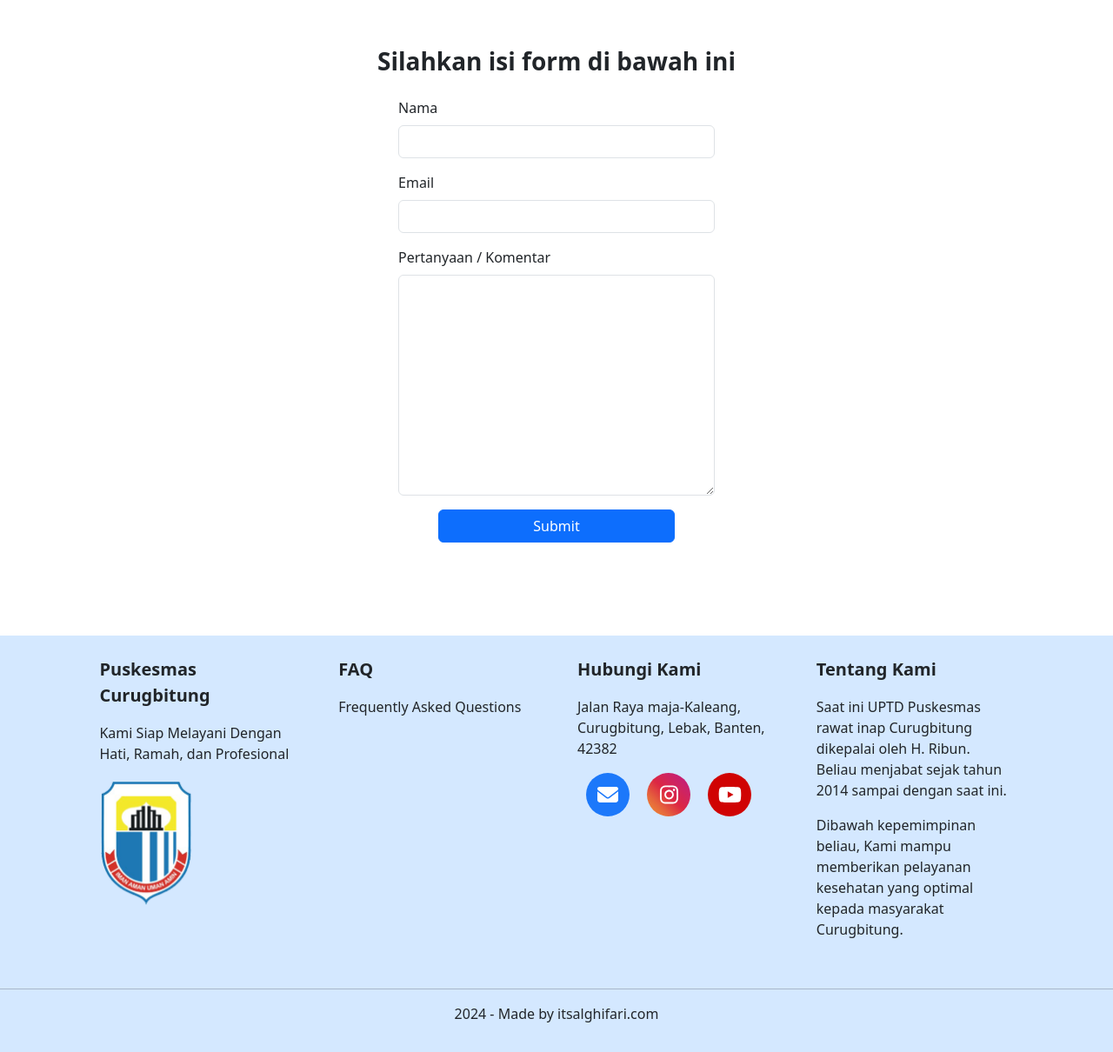
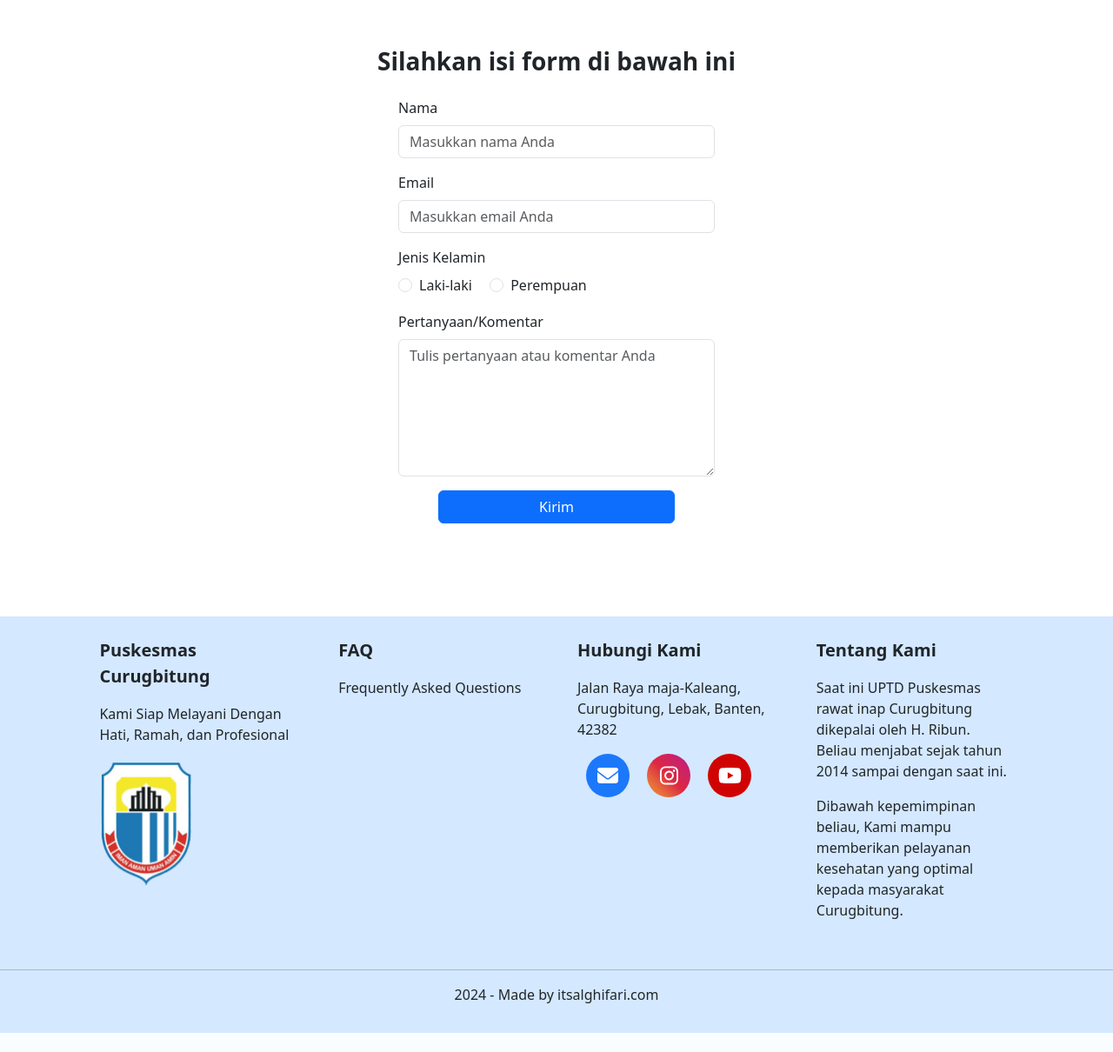
Before and after one commit to flexedosp/laravel-puskes-cb, a Laravel app: page /kontak in a window 1280 px wide. Shown: the part 805-2015 px from the top of the page at 87% size. After the commit the page ends 1993 px from the top, so only its background shows below. Run offline with Laravel 12, Linux system fonts and the light colour scheme; a map, chart or similar area stays blank.

Commit message:
Redesign Kontak Page

```diff
--- a/public/css/styles.css
+++ b/public/css/styles.css
@@ -274,6 +274,11 @@ body {
 .container-padding {
     padding: 3cm 4cm 2cm 4cm;
 }
+
+.vertical-divider {
+    border-left: 1px solid #ccc;
+    height: 100%;
+  }
 /* END Form Kontak */
 
 /* BEGIN Layanan */
@@ -545,6 +550,14 @@ body {
         width: 350px;
         height: 500px;
     }
+
+
+      .vertical-divider {
+        border-top: 1px solid #ccc;
+        width: 100%;
+        margin-top: 1rem;
+        margin-bottom: 1rem;
+      }
     /* END Form Kontak */
 
     /* BEGIN Layanan */
--- a/resources/views/guests/kontak.blade.php
+++ b/resources/views/guests/kontak.blade.php
@@ -3,28 +3,59 @@
 @section('container')
     <section class="vw-100 h-auto">
         <div class="d-flex flex-wrap justify-content-center container-padding w-100">
-    <div class="m-3">
+            <div id="gMapsLokasi" class="m-3">
                 <h3 class="fw-bold">Lokasi</h3>
-      <iframe id="gMapsKontak" src="https://www.google.com/maps/embed?pb=!1m18!1m12!1m3!1d991.1473597056831!2d106.41285812856961!3d-6.44672556697024!2m3!1f0!2f0!3f0!3m2!1i1024!2i768!4f13.1!3m3!1m2!1s0x2e420ced9a5111ff%3A0x84d5f4c6d305c0f4!2sPuskesmas%20Curugbitung!5e0!3m2!1sid!2sid!4v1718815209753!5m2!1sid!2sid"  allowfullscreen="" loading="lazy" referrerpolicy="no-referrer-when-downgrade"></iframe>
+                <iframe id="gMapsKontak"
+                    src="https://www.google.com/maps/embed?pb=!1m18!1m12!1m3!1d991.1473597056831!2d106.41285812856961!3d-6.44672556697024!2m3!1f0!2f0!3f0!3m2!1i1024!2i768!4f13.1!3m3!1m2!1s0x2e420ced9a5111ff%3A0x84d5f4c6d305c0f4!2sPuskesmas%20Curugbitung!5e0!3m2!1sid!2sid!4v1718815209753!5m2!1sid!2sid"
+                    allowfullscreen="" loading="lazy" referrerpolicy="no-referrer-when-downgrade"></iframe>
                 <p></p>
             </div>
+
+<!-- Pembatas vertikal -->
+{{-- <div class="col-md-6 vertical-divider d-none d-md-block"></div> --}}
+
             <div id="formKontak" class="m-3">
                 <h3 class="fw-bold text-center">Silahkan isi form di bawah ini</h3>
                 <form class="px-4 py-3">
+                    <!-- Nama -->
                     <div class="mb-3">
                         <label for="inputNama" class="form-label">Nama</label>
-                <input type="text" class="form-control" id="inputNama">
+                        <input type="text" class="form-control" id="inputNama" name="inputNama"
+                            placeholder="Masukkan nama Anda" required>
                     </div>
+
+                    <!-- Email -->
                     <div class="mb-3">
-                <label for="inputEmail" class="form-label">Email </label>
-                <input type="email" class="form-control" id="inputEmail">
+                        <label for="inputEmail" class="form-label">Email</label>
+                        <input type="email" class="form-control" id="inputEmail" name="inputEmail"
+                            placeholder="Masukkan email Anda" required>
                     </div>
+
+                    <!-- Jenis Kelamin -->
                     <div class="mb-3">
-                <label for="inputTanya" class="form-label">Pertanyaan / Komentar</label>
-                <textarea class="form-control" id="inputTanya" name="inputTanya" cols="30" rows="10"></textarea>
+                        <label class="form-label">Jenis Kelamin</label><br>
+                        <div class="form-check form-check-inline">
+                            <input class="form-check-input" type="radio" name="inputJenisKelamin" id="inputLakiLaki"
+                                value="laki-laki" required>
+                            <label class="form-check-label" for="inputLakiLaki">Laki-laki</label>
                         </div>
+                        <div class="form-check form-check-inline">
+                            <input class="form-check-input" type="radio" name="inputJenisKelamin" id="inputPerempuan"
+                                value="perempuan" required>
+                            <label class="form-check-label" for="inputPerempuan">Perempuan</label>
+                        </div>
+                    </div>
+
+                    <!-- Pertanyaan/Komentar -->
+                    <div class="mb-3">
+                        <label for="inputPertanyaan" class="form-label">Pertanyaan/Komentar</label>
+                        <textarea class="form-control" id="inputPertanyaan" name="inputPertanyaan" rows="6"
+                            placeholder="Tulis pertanyaan atau komentar Anda" required></textarea>
+                    </div>
+
+                    <!-- Tombol Submit -->
                     <div class="d-flex justify-content-center">
-                <button type="submit" class="btn btn-primary w-75">Submit</button>
+                        <button type="submit" class="btn btn-primary w-75">Kirim</button>
                     </div>
                 </form>
             </div>
```
Lines whose indentation alone changed are shown as unchanged.
